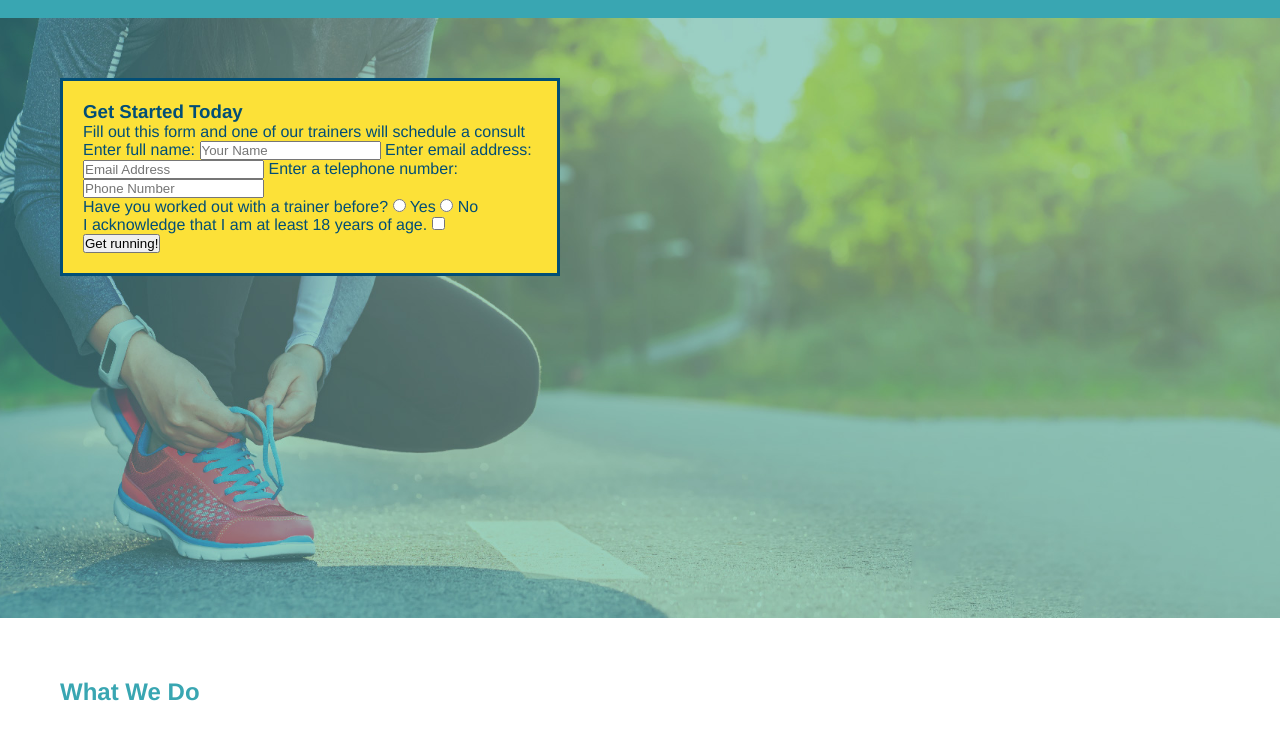
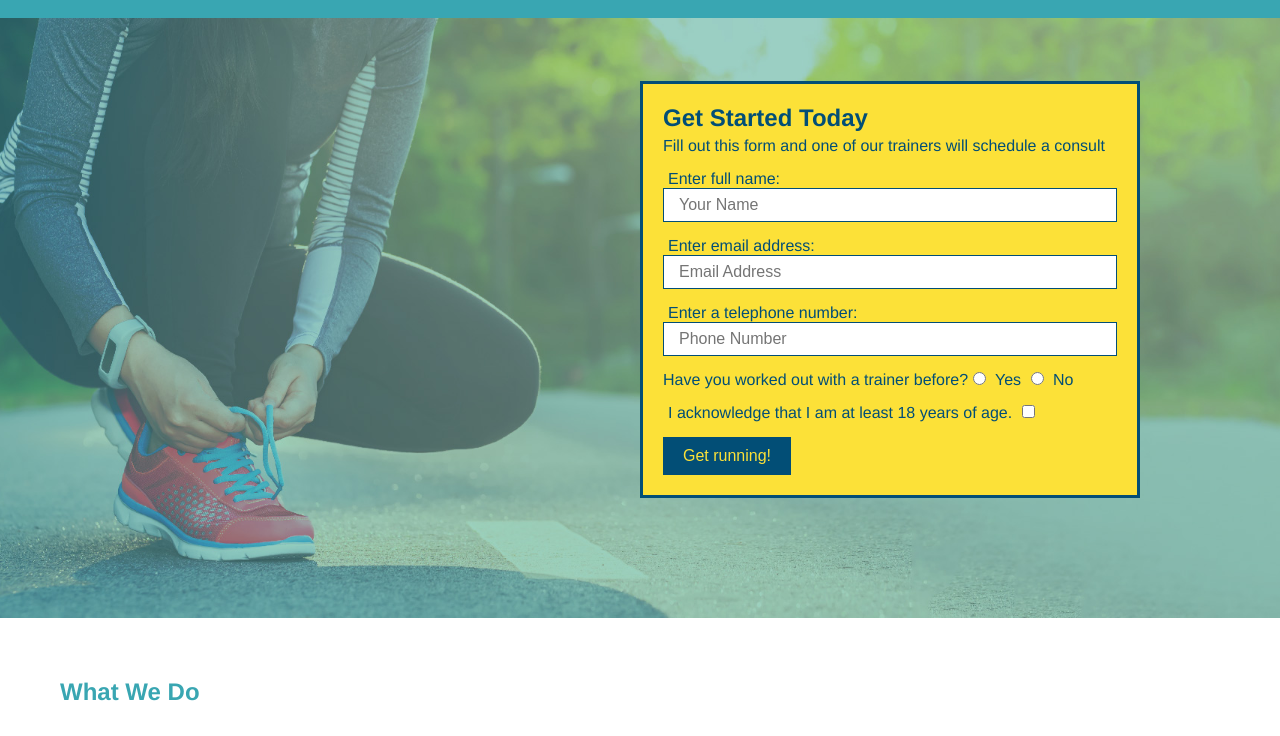
Before and after one commit to graysarge/run-buddy, a plain HTML site: page index.html in a window 1280 px wide. Shown: the part 64-800 px from the top of the page. Drawn offline with Linux system fonts and the light colour scheme.

Commit message:
added color and border detail

```diff
--- a/assets/css/stylerun.css
+++ b/assets/css/stylerun.css
@@ -79,8 +79,8 @@ header h1 {
   height: 600px;
   background-size: cover;
   background-position: center;
+  position: relative;
 }
-/* Hero Style End */
 
 .hero-form {
   background-color: #fce138;
@@ -88,4 +88,39 @@ header h1 {
   width: 500px;
   color: #024e76;
   border: solid 3px #024e76;
+  position: absolute;
+  bottom: 120px;
+  right: 140px;
 }
+
+.hero-form h3 {
+  font-size: 24px;
+  margin: 0;
+}
+
+.hero-form p {
+  margin: 5px 0 15px 0;
+}
+
+.form-input {
+  border: 1px solid #024e76;
+  display: block;
+  padding: 7px 15px;
+  font-size: 16px;
+  color: #024e76;
+  width: 100%;
+  margin-bottom: 15px;
+}
+
+.hero-form label {
+  margin: 0 5px;
+}
+
+.hero-form button {
+  color: #fce138;
+  background-color: #024e76;
+  border: none;
+  padding: 10px 20px;
+  font-size: 16px;
+}
+/* HERO STYLES END */
--- a/index.html
+++ b/index.html
@@ -43,11 +43,13 @@
       <!-- Add form element -->
   <form>
     <label for="name">Enter full name:</label>
-    <input type="text" placeholder="Your Name" name="name" id="name" />
+    <input type="text" placeholder="Your Name" name="name" id="name" class="form-input">
+
     <label for="email">Enter email address:</label>
-    <input type="email" placeholder="Email Address" name="email" id="email"/>
+    <input type="text" placeholder="Email Address" name="email" id="email" class="form-input">
+
     <label for="phone">Enter a telephone number:</label>
-    <input type="tel" placeholder="Phone Number" name="phone" id="phone"/>
+    <input type="text" placeholder="Phone Number" name="phone" id="phone" class="form-input">
     <p>
       Have you worked out with a trainer before?
       <input type="radio" name="trainer-confirm" id="trainer-yes" />
```
